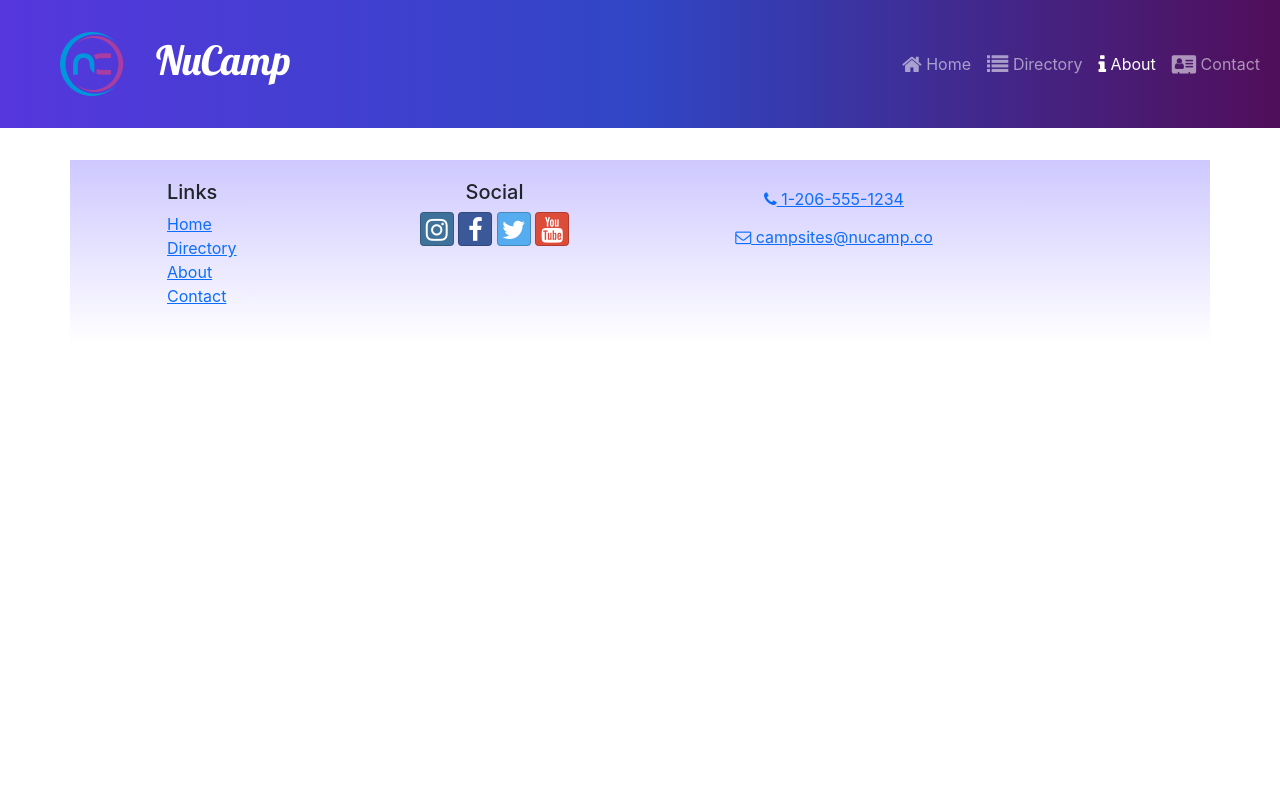
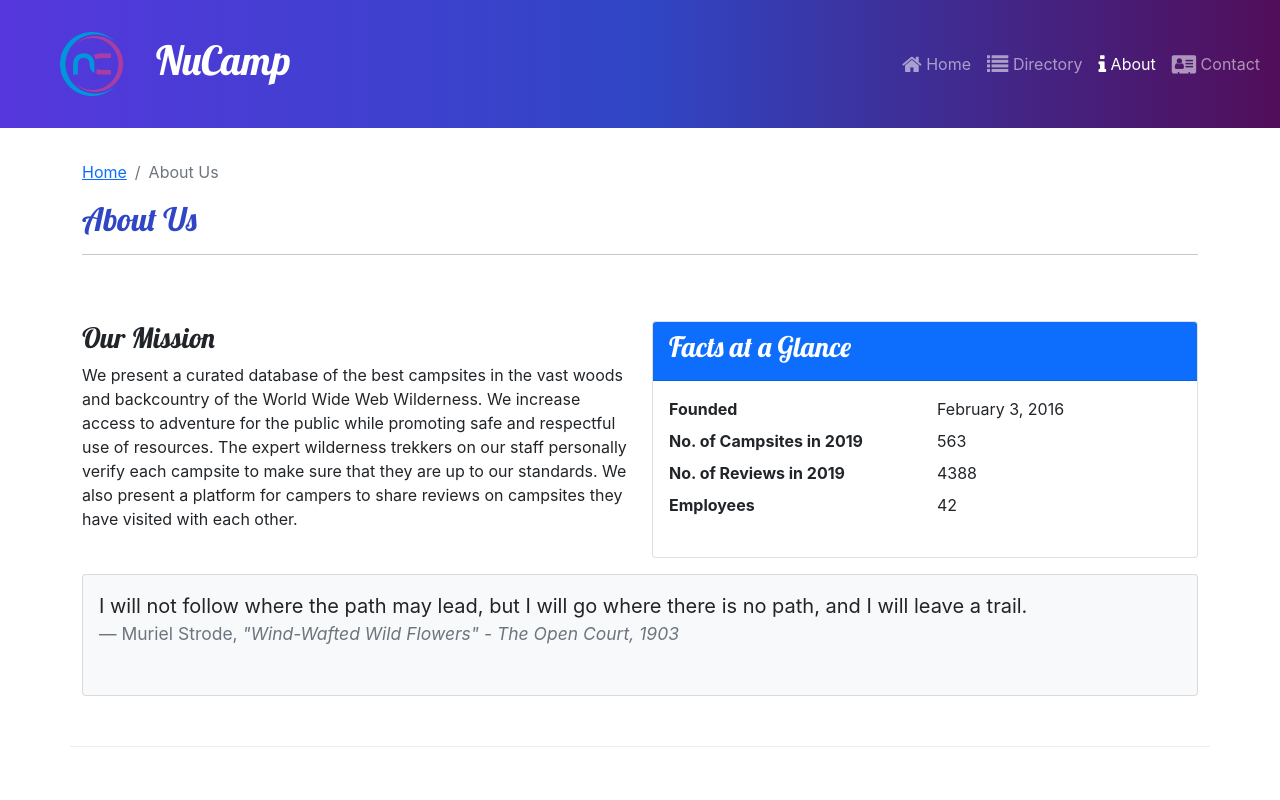
Before and after one commit to cbenedict76/3-React_2023_01_04, a React (Create React App) app: page /about in a window 1280 px wide. Shown: the top 800 px of the page. Built offline with nearby package versions, Linux system fonts and the light colour scheme.

Commit message:
3-React - Week 2 - Workshop Assignment Task 1 & 2

```diff
--- a/src/App.js
+++ b/src/App.js
@@ -5,6 +5,7 @@
 import Footer from './components/Footer'
 import CampsitesDirectoryPage from './pages/CampsitesDirectoryPage.js';
 import CampsiteDetailPage from './pages/CampsiteDetailPage.js';
+import AboutPage from './pages/AboutPage'
 import './App.css';
 
 function App() {
@@ -16,6 +17,7 @@
         <Route path='contact' element={<ContactPage />} />
         <Route path='directory' element={<CampsitesDirectoryPage />} />
         <Route path='directory/:campsiteId' element={<CampsiteDetailPage />} />
+        <Route path='about' element={<AboutPage />} />
       </Routes>
       <Footer />
     </div>
--- /dev/null
+++ b/src/pages/AboutPage.js
@@ -0,0 +1,73 @@
+import { Col, Row, Container, Card, CardBody, CardHeader } from 'reactstrap';
+import SubHeader from '../components/SubHeader';
+
+const AboutPage = () => {
+    return (
+        <Container>
+            <SubHeader current='About Us' />
+            <Row className='row-content'>
+                <Col sm='6'>
+                    <h3>Our Mission</h3>
+                    <p>
+                        We present a curated database of the best campsites in the
+                        vast woods and backcountry of the World Wide Web Wilderness.
+                        We increase access to adventure for the public while
+                        promoting safe and respectful use of resources. The expert
+                        wilderness trekkers on our staff personally verify each
+                        campsite to make sure that they are up to our standards. We
+                        also present a platform for campers to share reviews on
+                        campsites they have visited with each other.
+                    </p>
+                </Col>
+                <Col sm='6'>
+                    <Card>
+                        <CardHeader className='bg-primary text-white'>
+                            <h3>Facts at a Glance</h3>
+                        </CardHeader>
+                        <CardBody>
+                            <dl className='row'>
+                                <dt className='col-6'>Founded</dt>
+                                <dd className='col-6'>February 3, 2016</dd>
+                                <dt className='col-6'>No. of Campsites in 2019</dt>
+                                <dd className='col-6'>563</dd>
+                                <dt className='col-6'>No. of Reviews in 2019</dt>
+                                <dd className='col-6'>4388</dd>
+                                <dt className='col-6'>Employees</dt>
+                                <dd className='col-6'>42</dd>
+                            </dl>
+                        </CardBody>
+                    </Card>
+                </Col>
+                <Col>
+                    <Card className='bg-light mt-3'>
+                        <CardBody className='blockquote'>
+                            <p>
+                                I will not follow where the path may lead, but I
+                                will go where there is no path, and I will leave
+                                a trail.
+                            </p>
+                                <p>
+                                    <footer className='blockquote-footer'>
+                                    Muriel Strode,{' '}
+                                    <cite title='Source Title'>
+                                        "Wind-Wafted Wild Flowers" - The Open Court,
+                                        1903
+                                    </cite>
+                                    </footer>
+                                </p>
+                        </CardBody>
+                    </Card>
+                </Col>
+            </Row>
+            <Row className='row-content'>
+                <Col xs='12'>
+                    <h3>
+                        Community Partners
+                    </h3>
+                </Col>
+            </Row>
+        </Container>
+    )
+}
+
+export default AboutPage;
```
